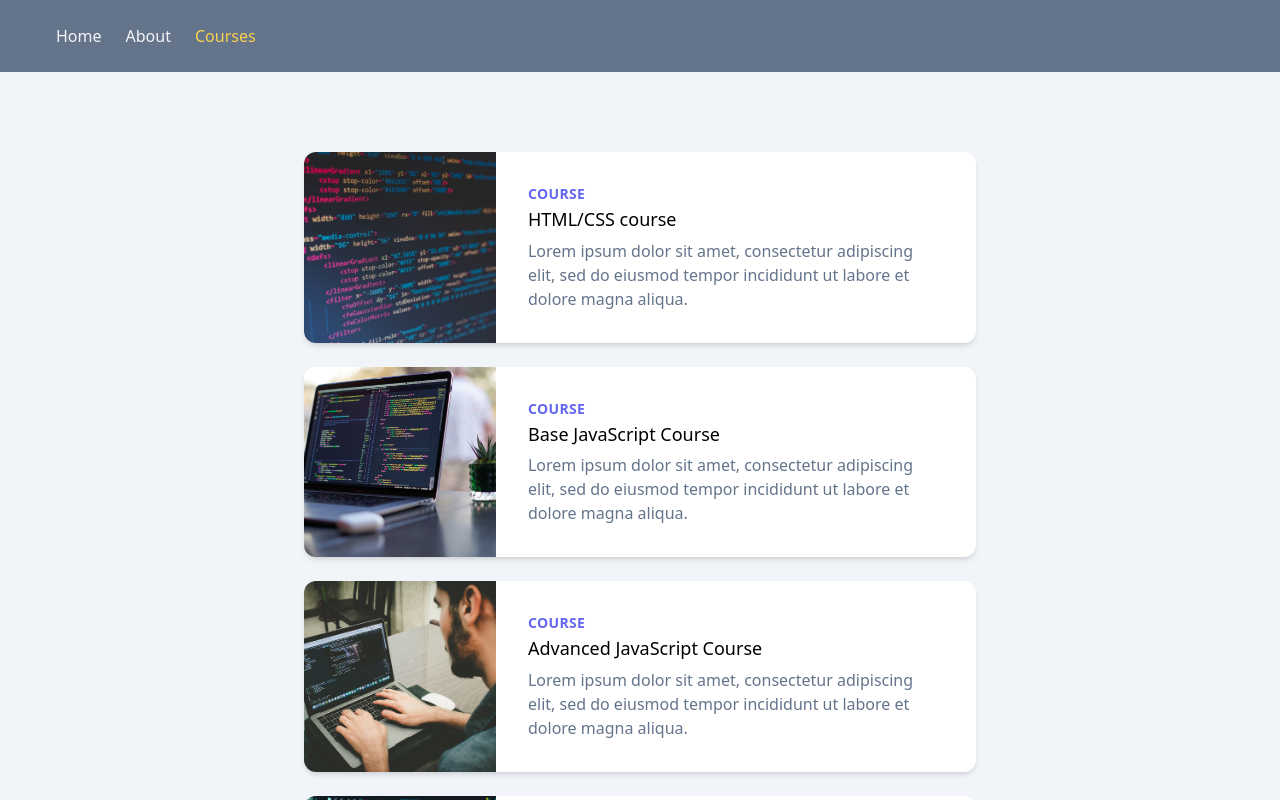
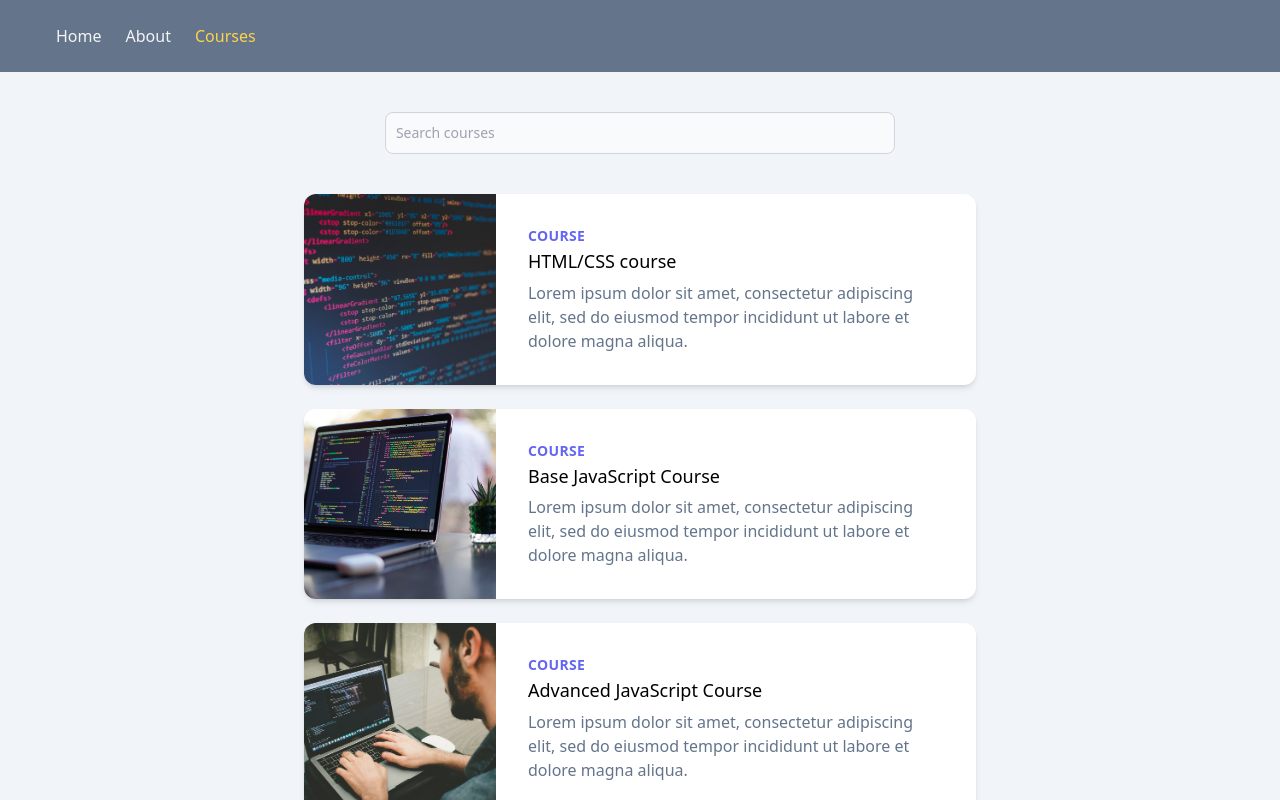
Before and after one commit to spiderpoul/react-router-app, a React (Create React App) app: page /courses in a window 1280 px wide. Shown: the top 800 px of the page. Built offline with nearby package versions, Linux system fonts and the light colour scheme.

Commit message:
workshop-3

```diff
--- a/src/components/Tabs.jsx
+++ b/src/components/Tabs.jsx
@@ -1,11 +1,17 @@
-import { Link, useLocation, useMatch } from "react-router-dom";
+import { Link, NavLink, useLocation, useMatch } from "react-router-dom";
 import { ROUTES } from "../constants";
 
 const TabLink = ({ path, title }) => {
   return (
-    <Link to={path} className={`tab-link`}>
+    <NavLink
+      to={path}
+      end
+      className={({ isActive }) =>
+        `tab-link ${isActive ? "tab-link-active" : ""}`
+      }
+    >
       {title}
-    </Link>
+    </NavLink>
   );
 };
 
--- a/src/pages/CoursesPage.jsx
+++ b/src/pages/CoursesPage.jsx
@@ -2,19 +2,28 @@ import { useEffect, useState } from "react";
 import { CourseCard } from "../components/CourseCard";
 import { mockFetch } from "../utils/api";
 import { Loader } from "../components/Loader";
-import { useSearchParams } from "react-router-dom";
+import {
+  createSearchParams,
+  useLocation,
+  useNavigate,
+  useSearchParams,
+} from "react-router-dom";
 
 export const CoursesPage = () => {
   const [data, setData] = useState();
   const [isLoading, setIsLoading] = useState(false);
 
+  const [searchParams, setSearchParams] = useSearchParams();
+
+  const search = searchParams.get("search");
+
   useEffect(() => {
     setIsLoading(true);
 
-    mockFetch("/courses")
+    mockFetch("/courses", { search })
       .then((data) => setData(data))
       .finally(() => setIsLoading(false));
-  }, []);
+  }, [search]);
 
   if (!data) {
     return <Loader />;
@@ -22,7 +31,19 @@ export const CoursesPage = () => {
 
   return (
     <div className="flex-col">
-      <div className="flex justify-center px-5 py-10"></div>
+      <div className="flex justify-center px-5 py-10">
+        <input
+          type="text"
+          className="search-input"
+          placeholder="Search courses"
+          value={search}
+          onChange={(e) => {
+            setSearchParams({
+              search: e.target.value,
+            });
+          }}
+        />
+      </div>
       <div className="relative">
         {isLoading && <Loader />}
         {data?.map((item) => (
```
